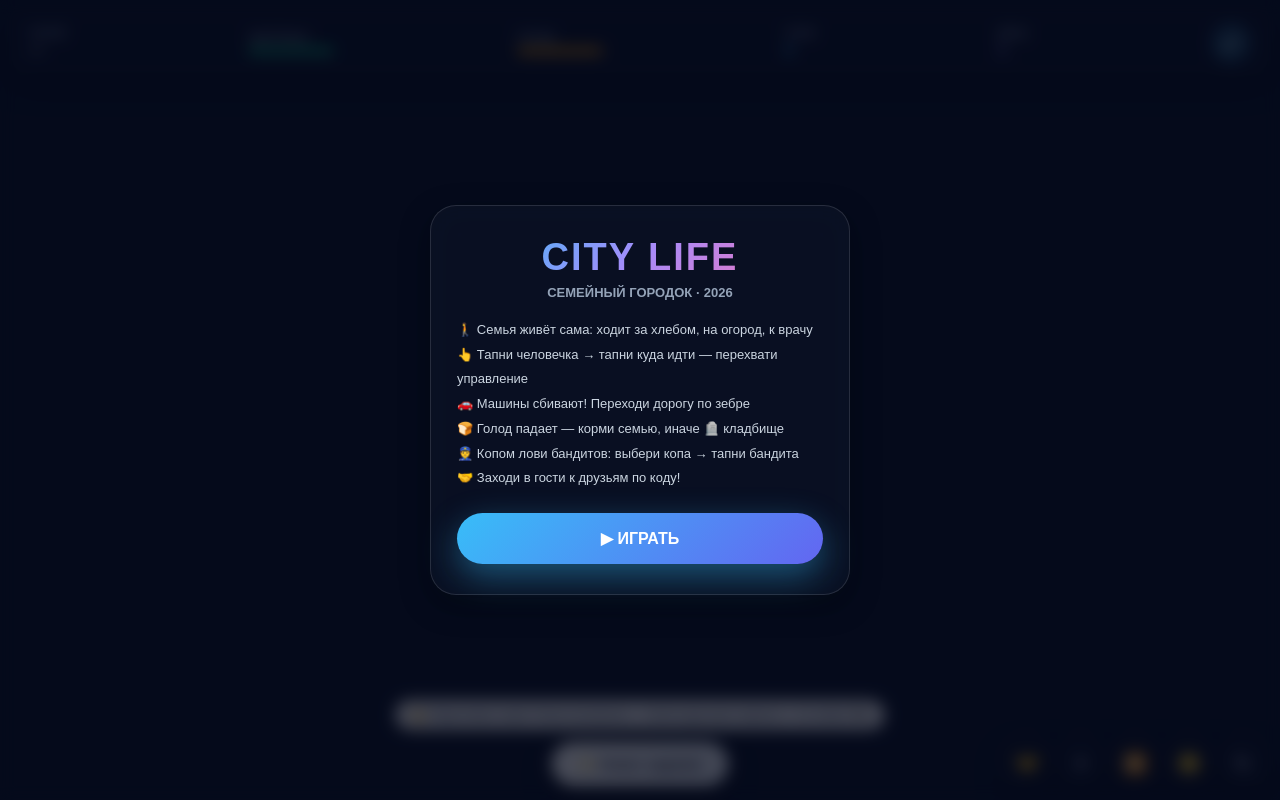
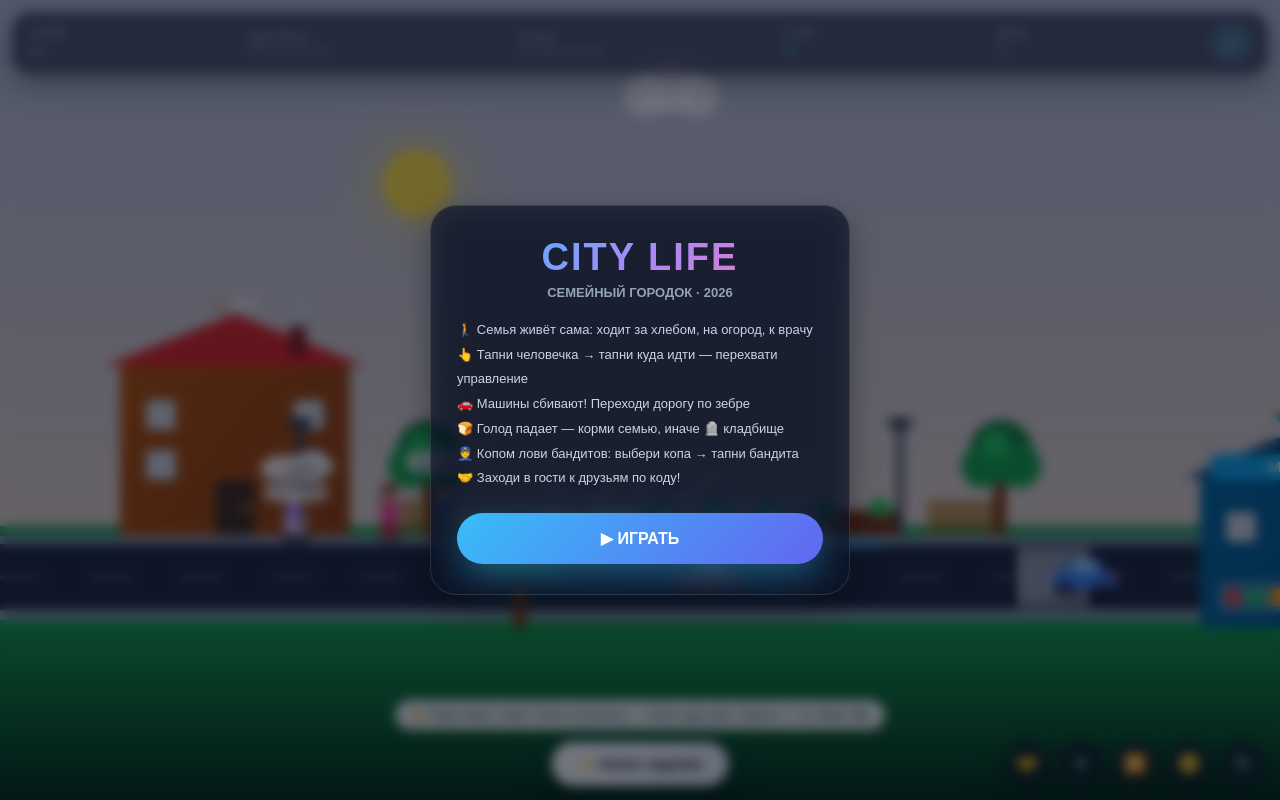
Before and after one commit to businkasuhorukova2023-bot/city-life, a plain HTML site: page index.html in a window 1280 px wide. Drawn offline with Linux system fonts and the light colour scheme; animation ran at ten frames a second.

Commit message:
Update index.html

```diff
--- a/index.html
+++ b/index.html
@@ -26,7 +26,7 @@ canvas{display:block;width:100vw;height:100vh}
 #hint{position:absolute;bottom:70px;left:50%;transform:translateX(-50%);background:rgba(255,255,255,.9);padding:8px 16px;border-radius:16px;font-size:12px;color:#334155;pointer-events:none;z-index:9;transition:opacity 1s;max-width:90%;text-align:center}
 #toast{position:absolute;top:130px;left:50%;transform:translateX(-50%);padding:9px 18px;border-radius:16px;font-size:13px;font-weight:700;color:#fff;z-index:12;pointer-events:none;opacity:0;transition:opacity .3s;max-width:90%;text-align:center}
 #err{position:absolute;bottom:2px;left:4px;color:#f87171;font-size:10px;z-index:40;pointer-events:none;max-width:96%;display:none}
-.overlay{position:absolute;inset:0;background:rgba(2,6,23,.72);backdrop-filter:blur(8px);-webkit-backdrop-filter:blur(8px);z-index:20;display:flex;align-items:center;justify-content:center;padding:20px;overflow:auto}
+.overlay{position:absolute;inset:0;background:rgba(2,6,23,.55);backdrop-filter:blur(6px);-webkit-backdrop-filter:blur(6px);z-index:20;display:flex;align-items:center;justify-content:center;padding:20px;overflow:auto}
 .overlay::-webkit-scrollbar{width:8px}
 .overlay::-webkit-scrollbar-track{background:rgba(255,255,255,.06)}
 .overlay::-webkit-scrollbar-thumb{background:#38bdf8;border-radius:8px}
@@ -130,11 +130,13 @@ canvas{display:block;width:100vw;height:100vh}
 "use strict";
 var canvas=document.getElementById('game'),ctx=canvas.getContext('2d');
 var W=0,H=0,DPR=1,ERR='';
-function showErr(e){ERR=(e&&e.message)?e.message:String(e);var el=document.getElementById('err');el.textContent='⚠ '+ERR;el.style.display='block';}
+function showErr(e){ERR=(e&&e.message)?e.message:String(e);var el=document.getElementById('err');if(el){el.textContent='⚠ '+ERR;el.style.display='block';}}
 function resize(){DPR=Math.min(window.devicePixelRatio||1,2);W=window.innerWidth;H=window.innerHeight;canvas.width=Math.max(1,W*DPR);canvas.height=Math.max(1,H*DPR);ctx.setTransform(DPR,0,0,DPR,0,0);}
 window.addEventListener('resize',resize);resize();
 
-/* safe shape helpers (no native roundRect / ellipse reliance) */
+/* UI refs FIRST (fix: were read before creation) */
+var elName=document.getElementById('ui-name'),elHp=document.getElementById('ui-hp'),elFood=document.getElementById('ui-food'),elScore=document.getElementById('ui-score'),elDay=document.getElementById('ui-day');
+
 function rr(x,y,w,h,r){r=Math.max(0,Math.min(r,w/2,h/2));ctx.beginPath();ctx.moveTo(x+r,y);ctx.arcTo(x+w,y,x+w,y+h,r);ctx.arcTo(x+w,y+h,x,y+h,r);ctx.arcTo(x,y+h,x,y,r);ctx.arcTo(x,y,x+w,y,r);ctx.closePath();}
 function ell(x,y,rx,ry){ctx.save();ctx.translate(x,y);ctx.scale(Math.max(.01,rx),Math.max(.01,ry));ctx.beginPath();ctx.arc(0,0,1,0,Math.PI*2);ctx.restore();}
 function circ(x,y,r){ctx.beginPath();ctx.arc(x,y,Math.max(.01,r),0,Math.PI*2);}
@@ -171,6 +173,13 @@ function makeChars(){return [
  {name:'Коп',kind:'cop',x:1850,lane:0,tx:1850,hp:100,food:100,alive:true,speed:2.6,size:1,shirt:'#1e40af',pants:'#172554',skin:'#fcd7b0',hair:'#27272a',phase:0,face:1,state:'walk',crossT:0,hitCd:0,ai:1,bubble:'',bubbleT:0,controlCd:0}
 ];}
 
+function updateUI(){
+ if(!elName)return;
+ if(selected&&selected.alive){elName.textContent=selected.name+(selected.isGuest?' (Гость)':'');elHp.style.width=selected.hp+'%';elFood.style.width=selected.food+'%';elHp.style.background=selected.hp>50?'#10b981':selected.hp>25?'#f59e0b':'#ef4444';elFood.style.background=selected.food>50?'#f59e0b':'#ef4444';}
+ else{elName.textContent='—';elHp.style.width='0%';elFood.style.width='0%';}
+ elScore.textContent=score;elDay.textContent=day;
+}
+
 function reset(){
  chars=makeChars();
  cars=[{x:200,sp:3.2,dir:1,col:'#ef4444'},{x:1400,sp:2.7,dir:-1,col:'#3b82f6'},{x:2600,sp:3.8,dir:1,col:'#f59e0b'},{x:3600,sp:3,dir:-1,col:'#a855f7'}];
@@ -183,7 +192,8 @@ function reset(){
  document.getElementById('task').style.display='none';
  updateUI();
 }
-reset();started=false;
+try{reset();}catch(e){showErr(e);}
+started=false;
 
 /* AUDIO */
 var AC=null,master=null,muted=false;
@@ -370,7 +380,7 @@ function drawChar(c){
  var moving=Math.abs(c.x-c.tx)>1||c.state!=='walk';
  if(c.kind==='dog'||c.kind==='cat')drawAnimal(c,x,y,c.phase,moving,c.face);else drawPerson(c,x,y,c.phase,moving,c.face);
  if(c.bubbleT>0&&c.bubble){ctx.save();ctx.globalAlpha=Math.min(1,c.bubbleT);ctx.font='700 11px Arial';var tw=ctx.measureText(c.bubble).width+14;ctx.fillStyle='rgba(255,255,255,.95)';rr(x-tw/2,y-84*c.size,tw,20,10);ctx.fill();ctx.fillStyle='#0f172a';ctx.textAlign='center';ctx.fillText(c.bubble,x,y-70*c.size);ctx.restore();}
- if(c===selected){ctx.strokeStyle=c.isGuest?'#10b981':'#38bdf8';ctx.lineWidth=2.5;ctx.setLineDash([6,5]);ctx.lineDashOffset=-tick*.4;ell(x,y+3,22,9);ctx.stroke();ctx.setLineDash([]);
+ if(c===selected){ctx.strokeStyle=c.isGuest?'#10b981':'#38bdf8';ctx.lineWidth=2.5;if(ctx.setLineDash){ctx.setLineDash([6,5]);ctx.lineDashOffset=-tick*.4;}ell(x,y+3,22,9);ctx.stroke();if(ctx.setLineDash)ctx.setLineDash([]);
   ctx.fillStyle='#fff';ctx.font='700 12px Arial';ctx.textAlign='center';ctx.fillText(c.name,x,y-62*c.size);
   ctx.fillStyle='rgba(0,0,0,.4)';rr(x-20,y-58*c.size,40,4,2);ctx.fill();
   ctx.fillStyle=c.hp>50?'#10b981':'#ef4444';rr(x-20,y-58*c.size,40*c.hp/100,4,2);ctx.fill();}
@@ -465,14 +475,6 @@ function draw(){
  ctx.restore();
 }
 
-/* UI */
-var elName=document.getElementById('ui-name'),elHp=document.getElementById('ui-hp'),elFood=document.getElementById('ui-food'),elScore=document.getElementById('ui-score'),elDay=document.getElementById('ui-day');
-function updateUI(){
- if(selected&&selected.alive){elName.textContent=selected.name+(selected.isGuest?' (Гость)':'');elHp.style.width=selected.hp+'%';elFood.style.width=selected.food+'%';elHp.style.background=selected.hp>50?'#10b981':selected.hp>25?'#f59e0b':'#ef4444';elFood.style.background=selected.food>50?'#f59e0b':'#ef4444';}
- else{elName.textContent='—';elHp.style.width='0%';elFood.style.width='0%';}
- elScore.textContent=score;elDay.textContent=day;
-}
-
 /* INPUT */
 function onTap(px,py){
  if(over||paused)return;
```
